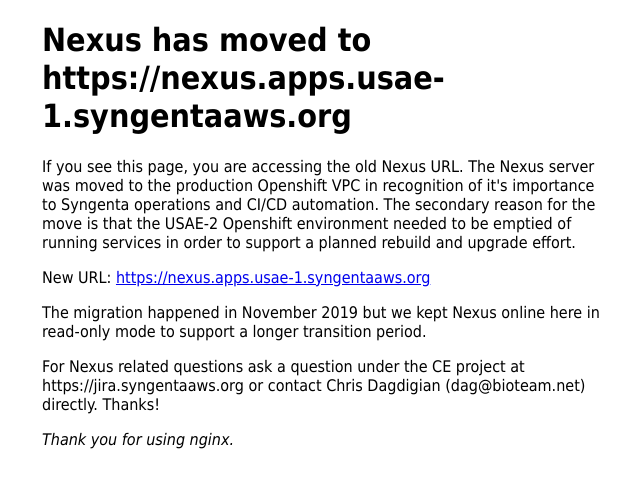
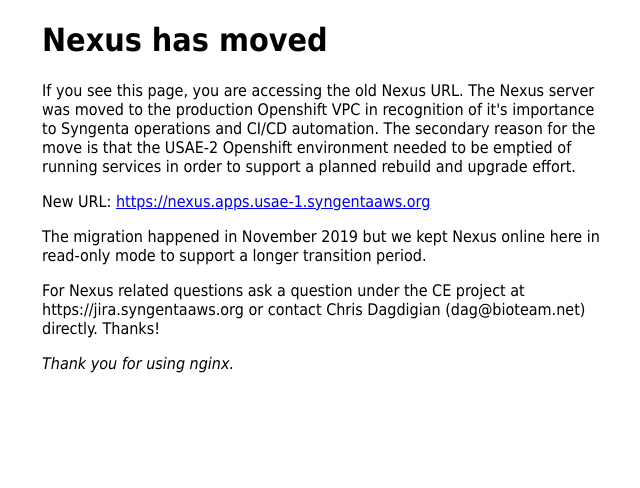
Before and after one commit to chrisdag/nexusredirect, a plain HTML site: page index.html in a window 1280 px wide. Shown: the whole page, without its empty margins (318-958 px from the left). Drawn offline with Linux system fonts and the light colour scheme.

Commit message:
new index.html update

```diff
--- a/index.html
+++ b/index.html
@@ -11,7 +11,7 @@
 </style>
 </head>
 <body>
-<h1>Nexus has moved to https://nexus.apps.usae-1.syngentaaws.org</h1>
+<h1>Nexus has moved</h1>
 <p>If you see this page, you are accessing the old Nexus URL.
   The Nexus server was moved to the production Openshift VPC in recognition
   of it's importance to Syngenta operations and CI/CD automation. The secondary
```
